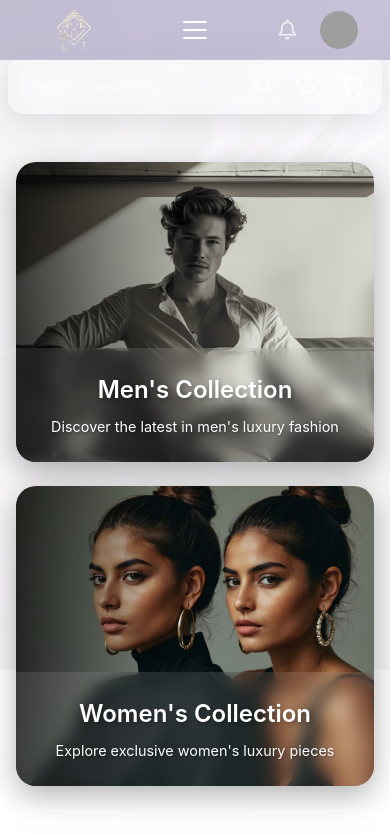
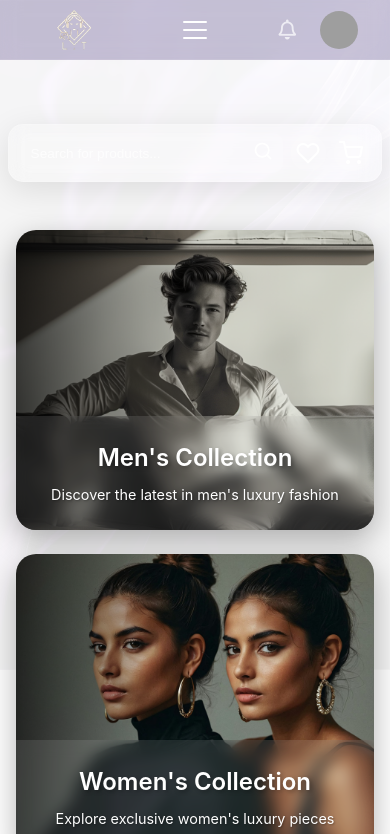
Before and after one commit to luxuryintaste-LIT/lit-ecommerce-backend, a React (Vite) app: page / in a window 390 px wide. Shown: the top 834 px of the page. Built offline with nearby package versions, Linux system fonts and the light colour scheme; grey boxes are pictures that could not be loaded.

Commit message:
improved padding for search bar

```diff
--- a/src/styles/SearchBar.css
+++ b/src/styles/SearchBar.css
@@ -3,7 +3,7 @@
   max-width: 1200px;
   margin: 0 auto;
   padding: 0 2rem;
-  margin-top: -1rem;
+  margin-top: 5rem;
   margin-bottom: 2rem;
 }
 
@@ -86,7 +86,7 @@
 @media (max-width: 768px) {
   .search-container {
     padding: 0 1rem;
-    margin-top: -0.5rem;
+    margin-top: 4.5rem;
   }
 
   .search-wrapper {
@@ -120,7 +120,7 @@
 @media (max-width: 480px) {
   .search-container {
     padding: 0 0.5rem;
-    margin-top: -0.25rem;
+    margin-top: 4rem;
     margin-bottom: 1rem;
   }
 
```
